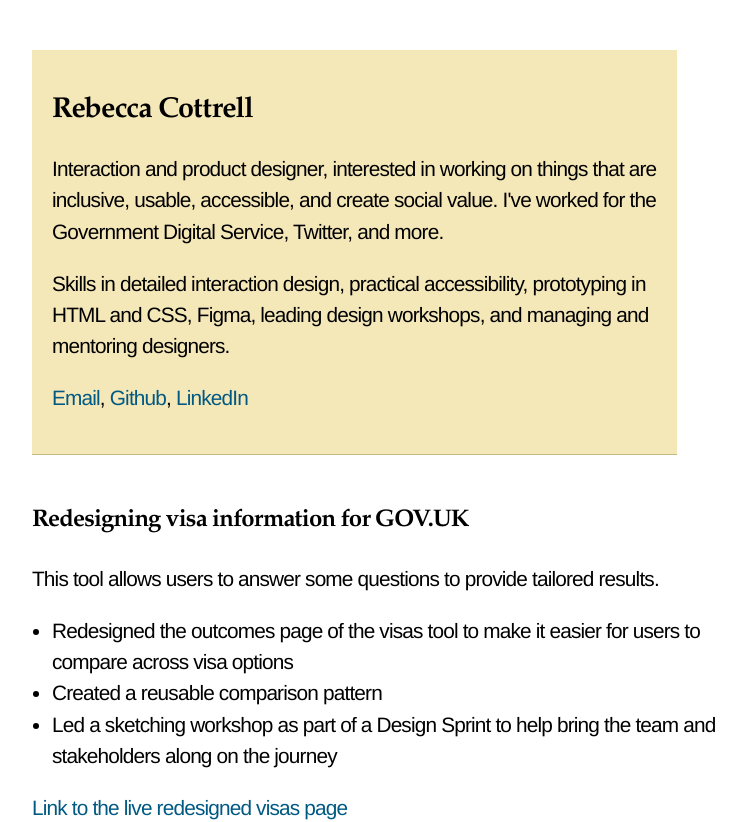
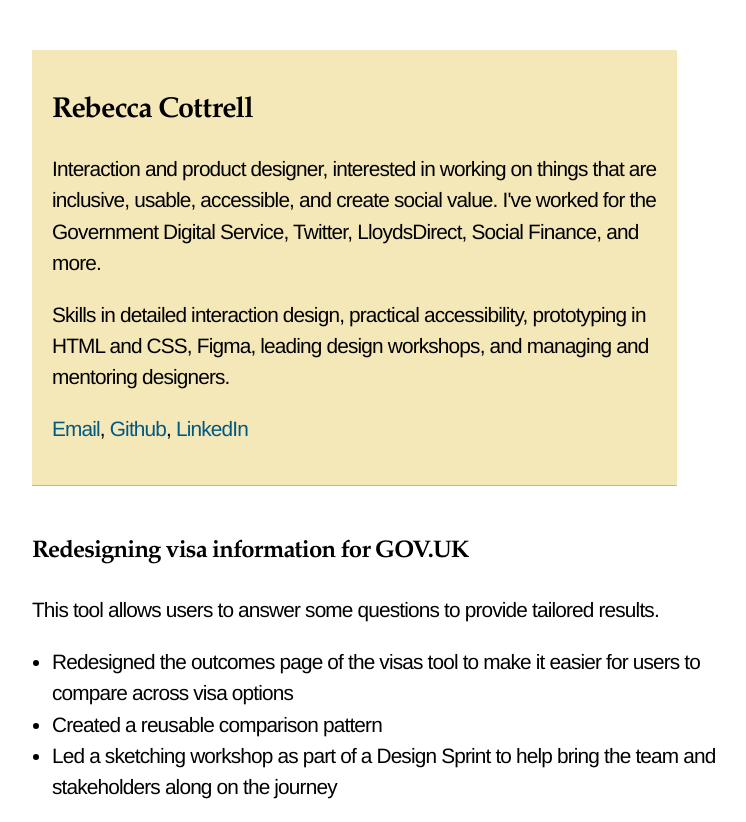
Before and after one commit to rivalee/rebecca-cottrell-design, a plain HTML site: page index.html in a window 1280 px wide. Shown: the top 822 px of the page, without its empty margins (8-754 px from the left). Drawn offline with Linux system fonts and the light colour scheme.

Commit message:
Fix intro text

```diff
--- a/index.html
+++ b/index.html
@@ -16,7 +16,7 @@
 
     <div class="about-me">
       <h1>Rebecca Cottrell</h1>
-      <p class="body">Interaction and product designer, interested in working on things that are inclusive, usable, accessible, and create social value. I've worked for the Government Digital Service, Twitter, and more.</p>
+      <p class="body">Interaction and product designer, interested in working on things that are inclusive, usable, accessible, and create social value. I've worked for the Government Digital Service, Twitter, LloydsDirect, Social Finance, and more.</p>
 
       <p>Skills in detailed interaction design, practical accessibility, prototyping in HTML and CSS, Figma, leading design workshops, and managing and mentoring designers.</p>
       <p><a href="mailto:r.e.cottrell@gmail.com">Email</a>, <a href="https://github.com/rivalee" rel="me">Github</a>, <a href="https://www.linkedin.com/in/rebeccacottrell/" rel="me">LinkedIn</a></p>
```
Also changed, not shown: 1 other file.
